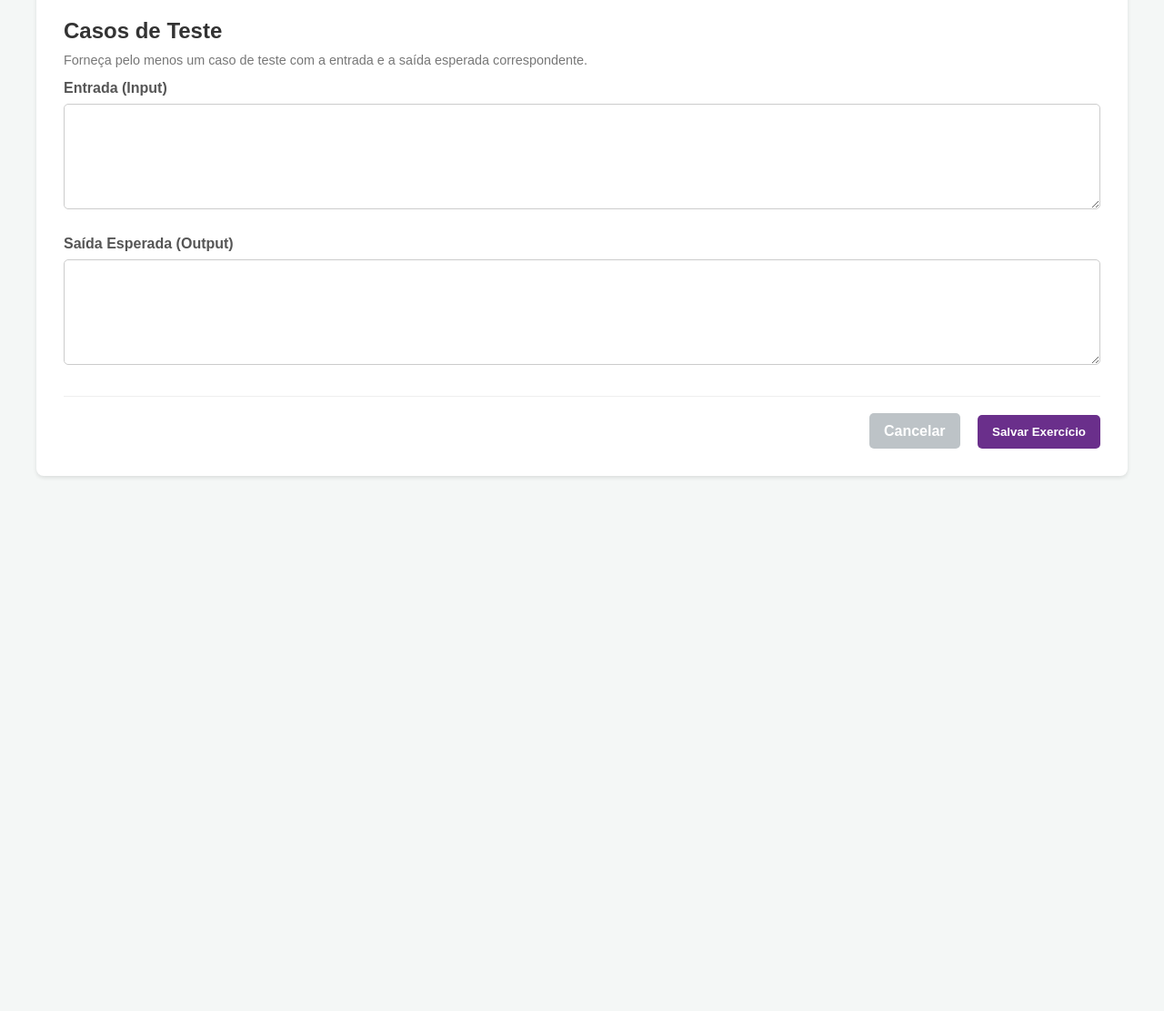
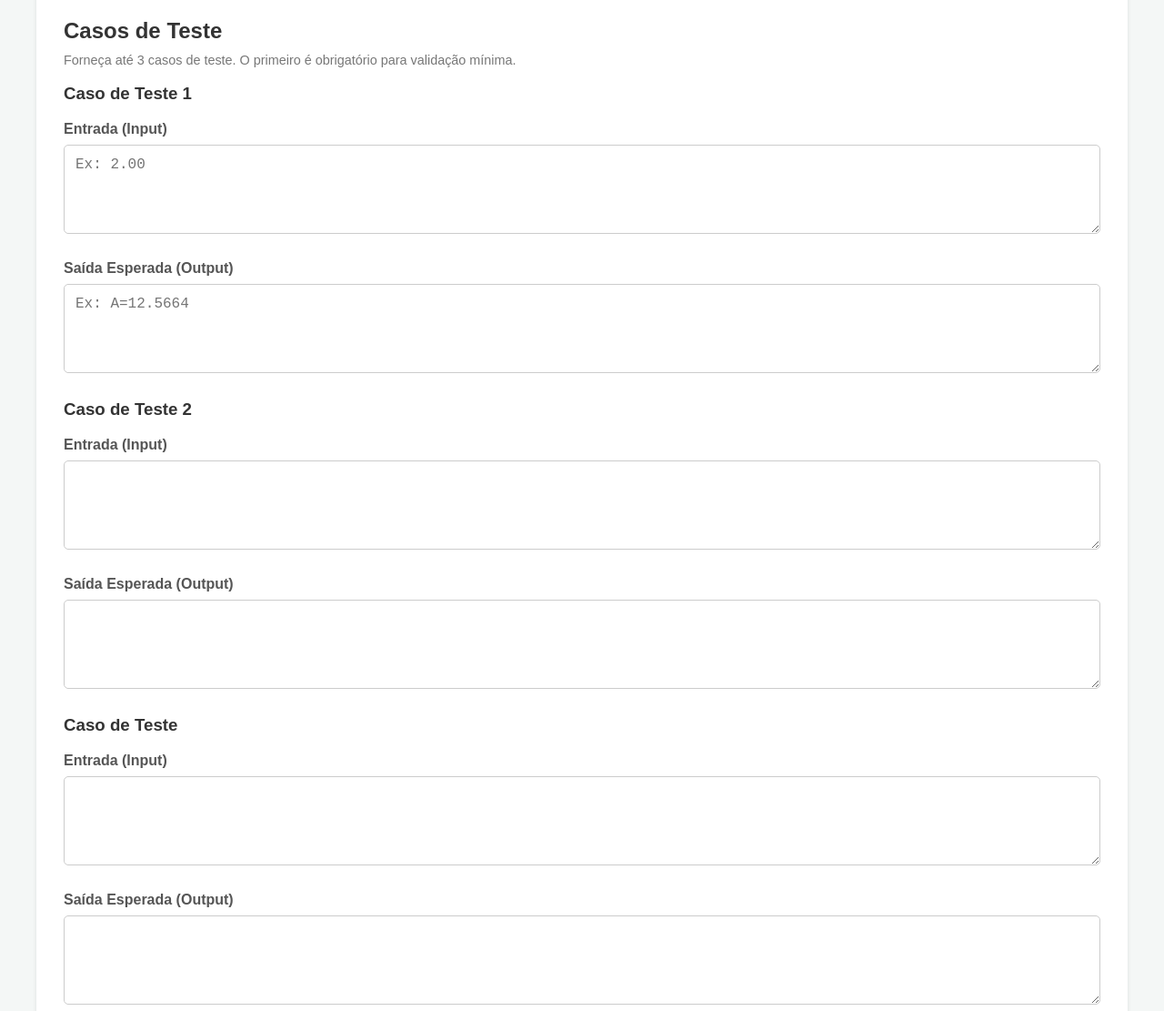
Before and after one commit to LysandreWho/RemoteJudgeLite, a plain HTML site: page criar_exercicio.html in a window 1280 px wide. Shown: the part 1200-2311 px from the top of the page at 91% size. Before the commit the page ends 1743 px from the top, so only its background shows below. Drawn offline with Linux system fonts and the light colour scheme.

Commit message:
Enhance exercise form with multiple test cases
Updated the exercise creation form to include multiple test cases and improved structure.

```diff
--- a/criar_exercicio.html
+++ b/criar_exercicio.html
@@ -52,20 +52,43 @@
 
                 <div class="test-case-section">
                     <h2>Casos de Teste</h2>
-                    <p>Forneça pelo menos um caso de teste com a entrada e a saída esperada correspondente.</p>
-                    <div class="form-group">
-                        <label for="test-input">Entrada (Input)</label>
-                        <textarea id="test-input" name="test-input" rows="5" required></textarea>
+                    <p>Forneça até 3 casos de teste. O primeiro é obrigatório para validação mínima.</p>
+
+                    <div class="test-case-box">
+                        <h3>Caso de Teste 1</h3>
+                        <div class="form-group">
+                            <label for="test-input-1">Entrada (Input)</label>
+                            <textarea id="test-input-1" name="test-input-1" rows="4" placeholder="Ex: 2.00" required></textarea>
+                        </div>
+                        <div class="form-group">
+                            <label for="test-output-1">Saída Esperada (Output)</label>
+                            <textarea id="test-output-1" name="test-output-1" rows="4" placeholder="Ex: A=12.5664" required></textarea>
+                        </div>
                     </div>
-                    <div class="form-group">
-                        <label for="test-output">Saída Esperada (Output)</label>
-                        <textarea id="test-output" name="test-output" rows="5" required></textarea>
+
+                    <div class="test-case-box">
+                        <h3>Caso de Teste 2</h3>
+                        <div class="form-group">
+                            <label for="test-input-2">Entrada (Input)</label>
+                            <textarea id="test-input-2" name="test-input-2" rows="4"></textarea>
+                        </div>
+                        <div class="form-group">
+                            <label for="test-output-2">Saída Esperada (Output)</label>
+                            <textarea id="test-output-2" name="test-output-2" rows="4"></textarea>
+                        </div>
                     </div>
-                </div>
 
-                <div class="form-actions">
-                    <a href="professor.html" class="btn btn-cancel">Cancelar</a>
-                    <button type="submit" class="btn btn-primary">Salvar Exercício</button>
+                    <div class="test-case-box">
+                        <h3>Caso de Teste</h3>
+                        <div class="form-group">
+                            <label for="test-input-3">Entrada (Input)</label>
+                            <textarea id="test-input-3" name="test-input-3" rows="4"></textarea>
+                        </div>
+                        <div class="form-group">
+                            <label for="test-output-3">Saída Esperada (Output)</label>
+                            <textarea id="test-output-3" name="test-output-3" rows="4"></textarea>
+                        </div>
+                    </div>
                 </div>
             </form>
         </div>
```
